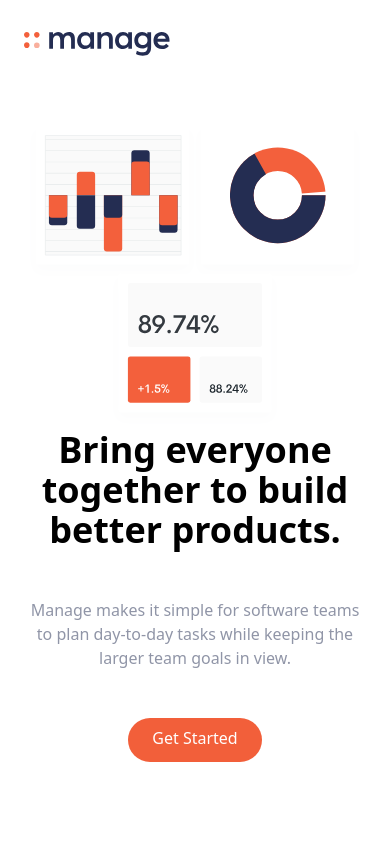
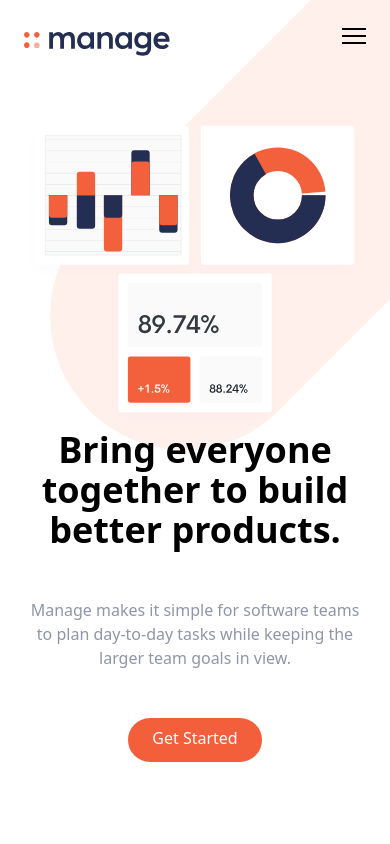
Before and after one commit to thomaserdmenger/manage-landing-page, a website: page src/index.html in a window 390 px wide. Shown: the top 844 px of the page. Drawn offline with Linux system fonts and the light colour scheme.

Commit message:
Add hamburger menu on mobile

```diff
--- a/src/index.html
+++ b/src/index.html
@@ -4,6 +4,7 @@
     <meta charset="UTF-8" />
     <meta name="viewport" content="width=device-width, initial-scale=6.0" />
     <link rel="stylesheet" href="../dist/output.css" />
+    <script src="../src/script.js" defer></script>
     <title>Manage Landing Page</title>
   </head>
   <body>
@@ -29,6 +30,30 @@
           href="#"
           >Get Started</a
         >
+
+        <!-- Hamburger icon -->
+        <button
+          id="menu-btn"
+          class="hamburger block focus:outline-none md:hidden"
+        >
+          <span class="hamburger-top"></span>
+          <span class="hamburger-middle"></span>
+          <span class="hamburger-bottom"></span>
+        </button>
+      </div>
+
+      <!-- Mobile menu -->
+      <div class="md:hidden">
+        <div
+          id="menu"
+          class="absolute left-6 right-6 mt-10 flex hidden flex-col items-center space-y-6 self-end bg-white py-8 font-bold drop-shadow-md sm:w-auto sm:self-center"
+        >
+          <a href="#">Pricing</a>
+          <a href="#">Product</a>
+          <a href="#">About Us</a>
+          <a href="#">Carriers</a>
+          <a href="#">Community</a>
+        </div>
       </div>
     </nav>
 
--- a/src/input.css
+++ b/src/input.css
@@ -1,3 +1,73 @@
 @tailwind base;
 @tailwind components;
 @tailwind utilities;
+
+body {
+  background-image: url(../images/bg-tablet-pattern.svg);
+  background-repeat: no-repeat;
+  background-size: 800px;
+  background-position: 90% -25%;
+}
+
+#cta {
+  background-image: url(../images/bg-simplify-section-desktop.svg);
+  background-repeat: no-repeat;
+}
+
+@media only screen and (max-width: 576px) {
+  body {
+    background-position: 50px -50px;
+    background-size: 500px;
+  }
+
+  #cta {
+    background-image: url(../images/bg-simplify-section-mobile.svg);
+  }
+}
+
+/* Hamburger menu */
+
+.hamburger {
+  cursor: pointer;
+  width: 24px;
+  height: 24px;
+  transition: all 0.25s;
+  position: relative;
+}
+
+.hamburger-top,
+.hamburger-middle,
+.hamburger-bottom {
+  position: absolute;
+  top: 0;
+  left: 0;
+  width: 24px;
+  height: 2px;
+  background: black;
+  transform: rotate(0);
+  transition: all 0.5s;
+}
+
+.hamburger-middle {
+  transform: translateY(7px);
+}
+
+.hamburger-bottom {
+  transform: translateY(14px);
+}
+
+.open {
+  transform: rotate(90deg) translateY(0px);
+}
+
+.open .hamburger-top {
+  transform: rotate(45deg) translateY(6px) translate(6px);
+}
+
+.open .hamburger-middle {
+  display: none;
+}
+
+.open .hamburger-bottom {
+  transform: rotate(-45deg) translateY(6px) translate(-6px);
+}
```
Also changed, not shown: dist/output.css, src/script.js (added).
